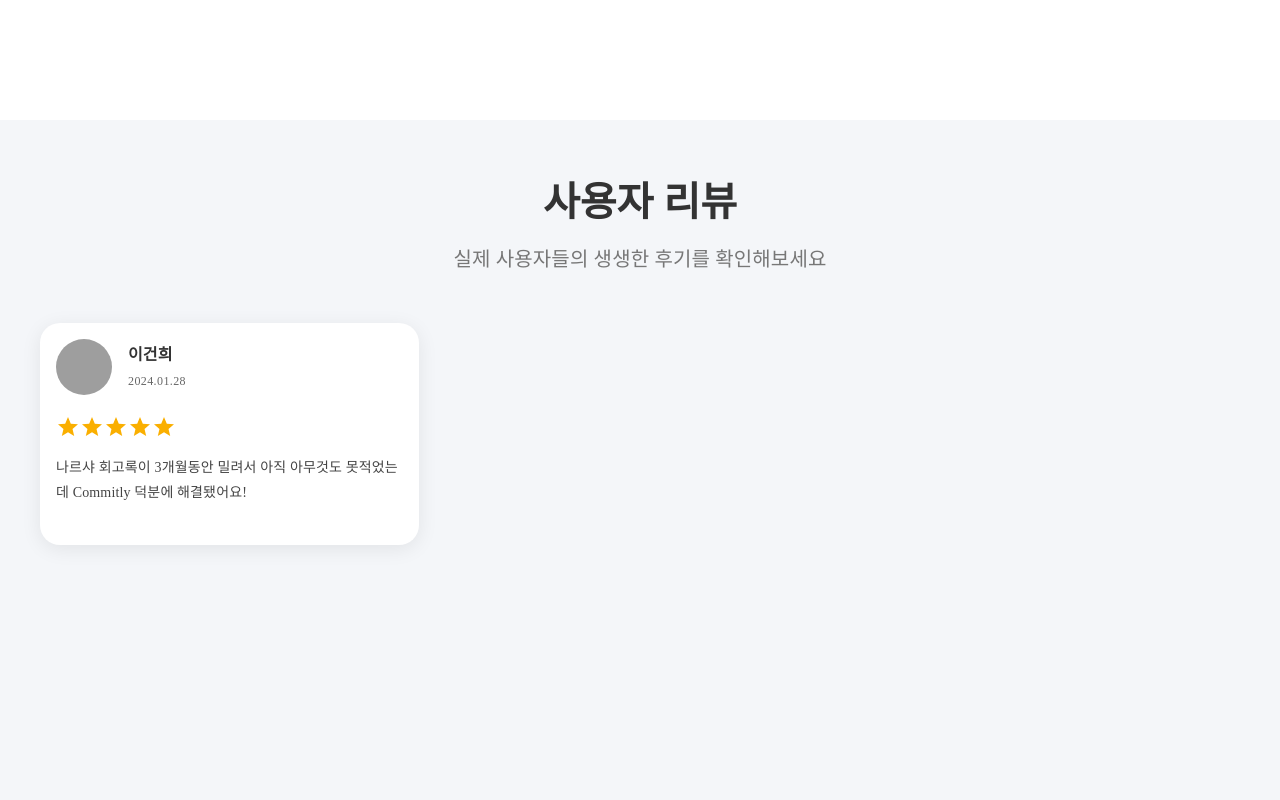
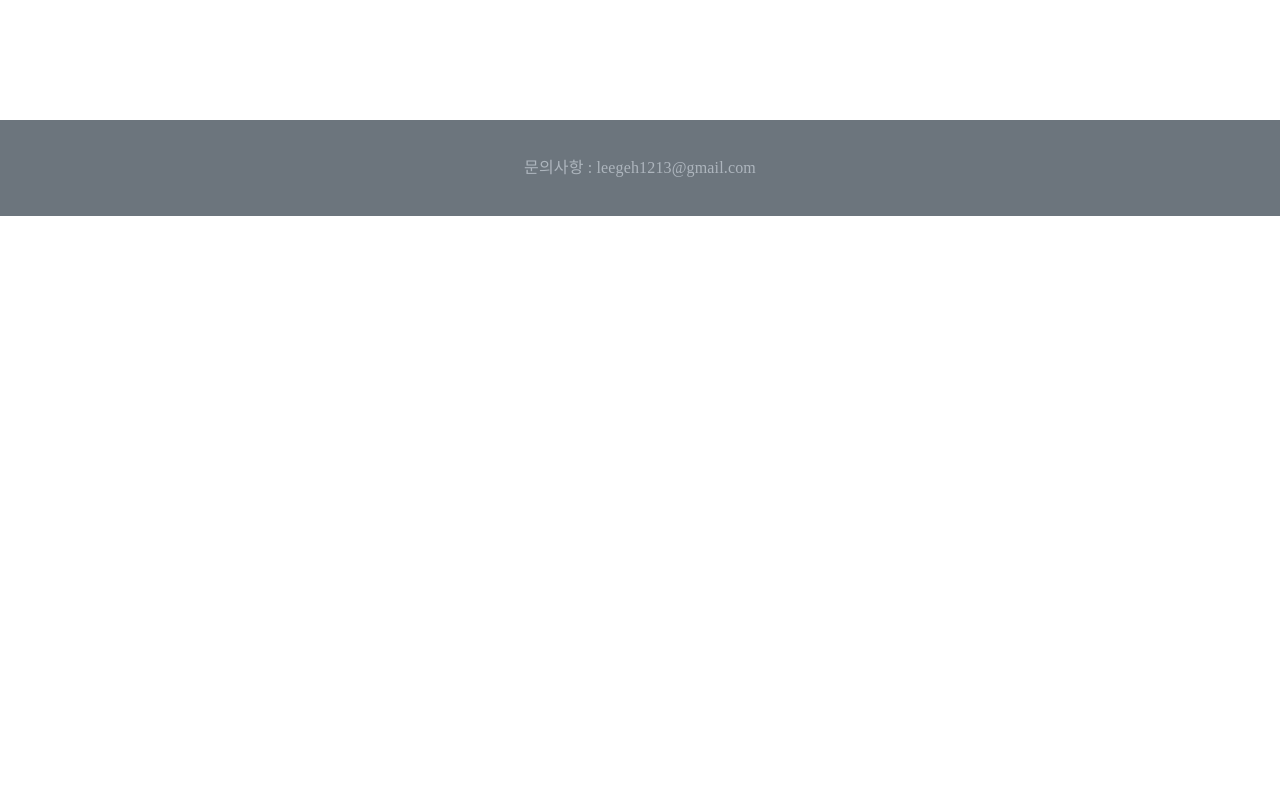
Before and after one commit to Commitly/commitly-web, a React (Create React App) app: page / in a window 1280 px wide. Shown: the part 1640-2440 px from the top of the page. After the commit the page ends 1856 px from the top, so only its background shows below. Built offline with nearby package versions, Linux system fonts and the light colour scheme; no server answers; grey boxes are pictures that could not be loaded; a web font is replaced by a local one.

Commit message:
style: 리뷰 삭제

```diff
--- a/src/pages/home/HomePage.tsx
+++ b/src/pages/home/HomePage.tsx
@@ -62,7 +62,7 @@ function HomePage() {
       <OnboardingCarousel></OnboardingCarousel>
       </Box>
       <Box>
-      <UserReviews></UserReviews>
+      {/* <UserReviews></UserReviews> */}
       </Box>
     </Box>
 
```
